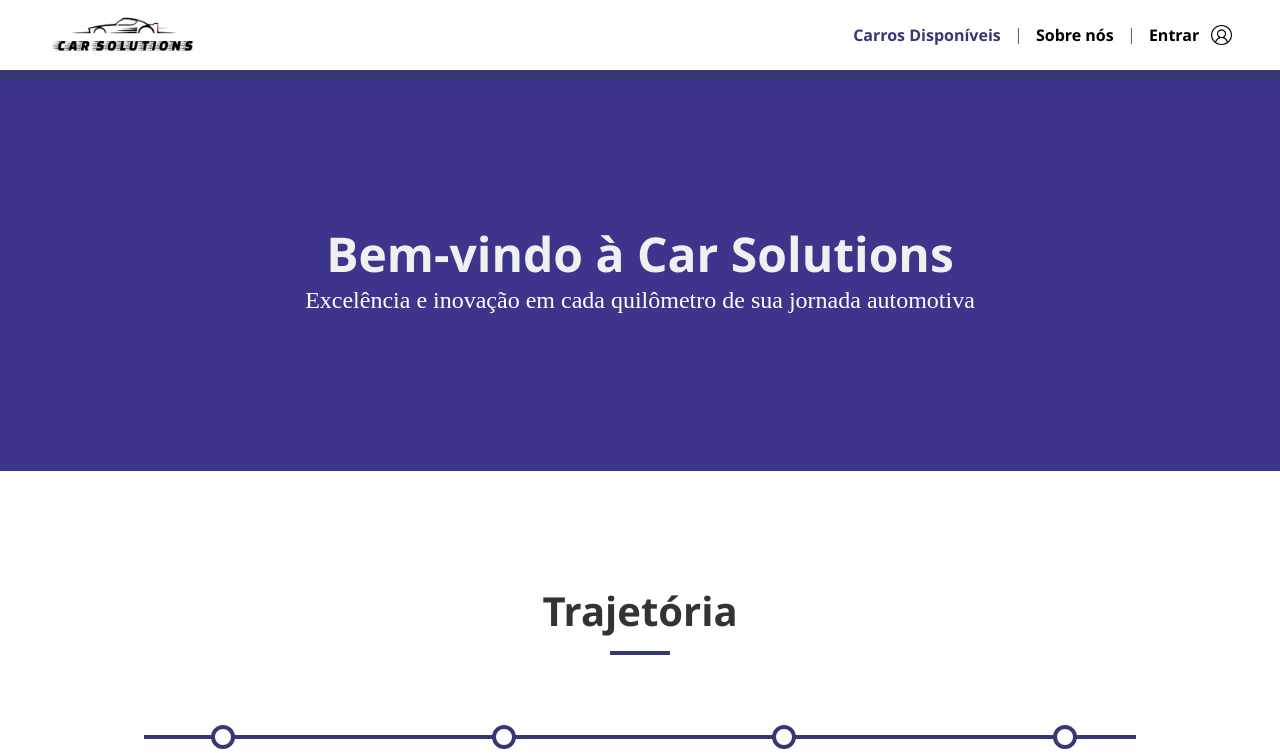
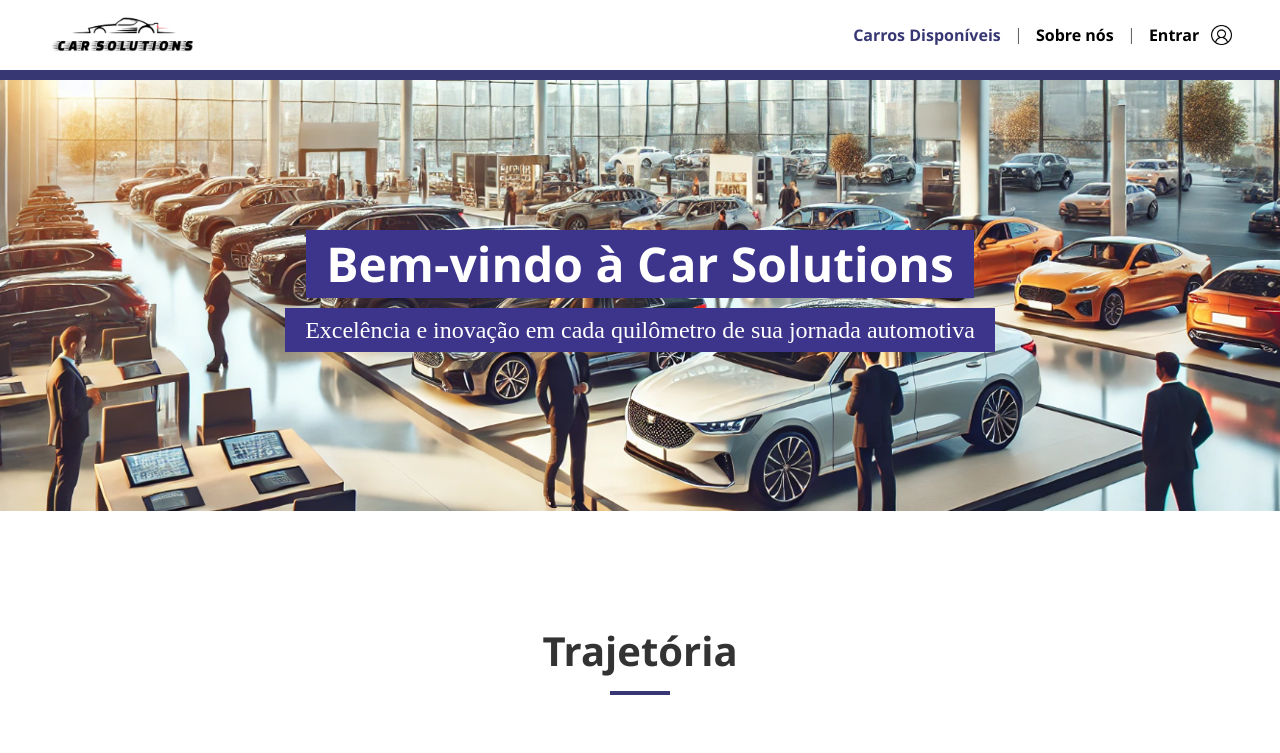
Before and after one commit to zorrzi/front-end-carsolutions, a React (Vite) app in the folder notes-frontend/: page /sobreNos in a window 1280 px wide. Shown: the top 753 px of the page. Built offline with nearby package versions, Linux system fonts and the light colour scheme; a web font is replaced by a local one.

Commit message:
excluindo pagina de resultado da busca

```diff
--- a/notes-frontend/src/Pages/ResultadoBusca/ResultadoBusca.css
+++ /dev/null
@@ -1,6 +0,0 @@
-@media (max-width: 768px) {
-  .destaques{
-    font-size: 2rem;
-    margin-left: 2rem;
-  }
-}
--- a/notes-frontend/src/Pages/ResultadoBusca/ResultadoBusca.jsx
+++ /dev/null
@@ -1,63 +0,0 @@
-import React, { useEffect, useState } from 'react';
-import axios from 'axios';
-import { useLocation } from 'react-router-dom';
-import CarroCliente from '../../components/CarroCliente';
-import Header from '../../components/Header';
-import FundoInicial from '../../components/FundoInicial';
-import Footer from '../../components/Footer';
-import './ResultadoBusca.css';
-const apiBaseUrl = import.meta.env.VITE_API_BASE_URL;
-
-
-export default function ResultadoBusca() {
-    const [carros, setCarros] = useState([]);
-
-    // Pega os parâmetros da URL (ano, marca, modelo)
-    const location = useLocation();
-    const searchParams = new URLSearchParams(location.search);
-    const ano = searchParams.get('ano');
-    const marca = searchParams.get('marca');
-    const modelo = searchParams.get('modelo');
-
-    // Faz a busca dos carros assim que a página é carregada
-    useEffect(() => {
-        let url = `${apiBaseUrl}/cars/`;
-
-        if (ano && marca && modelo) {
-            url = `${apiBaseUrl}/cars/buscar/${ano}/${marca}/${modelo}`;
-        } else if (ano && marca) {
-            url = `${apiBaseUrl}/cars/buscar/${ano}/${marca}`;
-        } else if (ano) {
-            url = `${apiBaseUrl}/cars/buscar/${ano}`;
-        }
-
-        // Faz a requisição à API com os parâmetros de busca
-        axios.get(url)
-            .then(response => {
-                setCarros(response.data);
-            })
-            .catch(error => {
-                console.error('Erro ao buscar carros:', error);
-            });
-    }, [ano, marca, modelo]);
-
-    return (
-        <>
-        <Header />
-        <FundoInicial />
-
-        <h1 className='destaques'>Resultados da Busca</h1>
-        <div className="catalogo-carros">
-            {carros.length > 0 ? (
-                carros.map(carro => (
-                    <CarroCliente className="card-carro" key={carro.id} car={carro} />
-                ))
-            ) : (
-                <p>Nenhum carro encontrado para os critérios selecionados.</p>
-            )}
-        </div>
-
-        <Footer />
-        </>
-    );
-}
--- a/notes-frontend/src/components/CatalogoCarrosCliente/index.jsx
+++ b/notes-frontend/src/components/CatalogoCarrosCliente/index.jsx
@@ -3,8 +3,18 @@
 import CarroCliente from '../CarroCliente';
 import './index.css';
 const apiBaseUrl = import.meta.env.VITE_API_BASE_URL;
+import { useLocation } from 'react-router-dom';
 
 export default function CatalogoCarrosCliente() {
+
+
+  // Pega os parâmetros da URL (ano, marca, modelo)
+  const location = useLocation();
+  const searchParams = new URLSearchParams(location.search);
+  const ano = searchParams.get('ano');
+  const marca = searchParams.get('marca');
+  const modelo = searchParams.get('modelo');
+
   const initialFilters = {
     isForSale: localStorage.getItem('isForSale') === 'false' ? false : true,
     isForRent: localStorage.getItem('isForRent') === 'false' ? false : true,
@@ -14,9 +24,9 @@
     maxSalePrice: 300000,
     minMileage: 0,
     maxMileage: 200000,
-    brand: '',
-    model: '',
-    year: '',
+    brand: marca || '',
+    model: modelo || '',
+    year:  ano || '',
   };
 
   const [cars, setCars] = useState([]);
--- a/notes-frontend/src/components/Formulario/index.jsx
+++ b/notes-frontend/src/components/Formulario/index.jsx
@@ -45,13 +45,13 @@
         event.preventDefault();
 
         // Monta a URL com base nos parâmetros selecionados
-        let url = '/resultados';
+        let url = '/carrosDisponiveis';
         if (anoSelecionado && marcaSelecionada && modeloSelecionado) {
-            url = `/resultados?ano=${anoSelecionado}&marca=${marcaSelecionada}&modelo=${modeloSelecionado}`;
+            url = `/carrosDisponiveis?ano=${anoSelecionado}&marca=${marcaSelecionada}&modelo=${modeloSelecionado}`;
         } else if (anoSelecionado && marcaSelecionada) {
-            url = `/resultados?ano=${anoSelecionado}&marca=${marcaSelecionada}`;
+            url = `/carrosDisponiveis?ano=${anoSelecionado}&marca=${marcaSelecionada}`;
         } else if (anoSelecionado) {
-            url = `/resultados?ano=${anoSelecionado}`;
+            url = `/carrosDisponiveis?ano=${anoSelecionado}`;
         }
 
         // Redireciona para a página de resultados com os parâmetros
--- a/notes-frontend/src/components/SobreNos/index.css
+++ b/notes-frontend/src/components/SobreNos/index.css
@@ -21,6 +21,10 @@
   text-align: center;
   padding: 150px 20px;
   position: relative;
+  display: flex;
+  flex-direction: column;
+  justify-content: center;
+  align-items: center;
 }
 
 .banner-introducao::after {
@@ -30,16 +34,22 @@
   left: 0;
   width: 100%;
   height: 100%;
-  background-color: #3D348B;
+  background-image: url('/loja.png');
 }
 
 .titulo-banner {
   font-size: 3em;
-  color: #f0f0f0;
+  color: #fff;
+  background-color: #3D348B;
+  width: fit-content;
+  padding: 10px 20px;
   font-weight: bold;
   margin: 0;
   z-index: 1;
   position: relative;
+  display: flex;
+  justify-content: center;
+  align-items: center;
   animation: slideInLeft 1s forwards;
 }
 
@@ -47,6 +57,8 @@
   font-size: 1.5em;
   margin-top: 10px;
   z-index: 1;
+  background-color: #3D348B;
+  padding: 10px 20px;
   position: relative;
   animation: slideInRight 1s forwards 0.5s;
 }
--- a/notes-frontend/src/main.jsx
+++ b/notes-frontend/src/main.jsx
@@ -73,12 +73,6 @@
     element: <CarrosFavoritos />,
   },
 
-
-  {
-    path: "/resultados",
-    element: <ResultadosBusca />,
-  },
-
   {
     path: "/agendamentoCliente",
     element: <AgendamentoCliente />,
```
